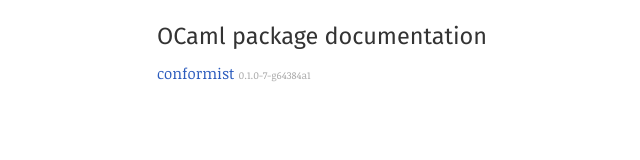
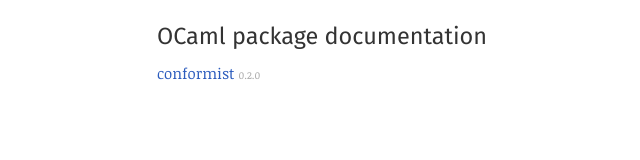
Before and after one commit to oxidizing/conformist, a plain HTML site: page index.html in a window 1280 px wide. Shown: the full height of the page, 130-770 px from the left. Drawn offline with Linux system fonts and the light colour scheme.

Commit message:
Update conformist doc to 0.2.0.

```diff
--- a/index.html
+++ b/index.html
@@ -11,7 +11,7 @@
       <div class="by-name">
       <h2>OCaml package documentation</h2>
       <ol>
-      <li><a href="conformist/index.html">conformist</a> <span class="version">0.1.0-7-g64384a1</span></li>
+      <li><a href="conformist/index.html">conformist</a> <span class="version">0.2.0</span></li>
       </ol>
       </div>
     </main>
```
